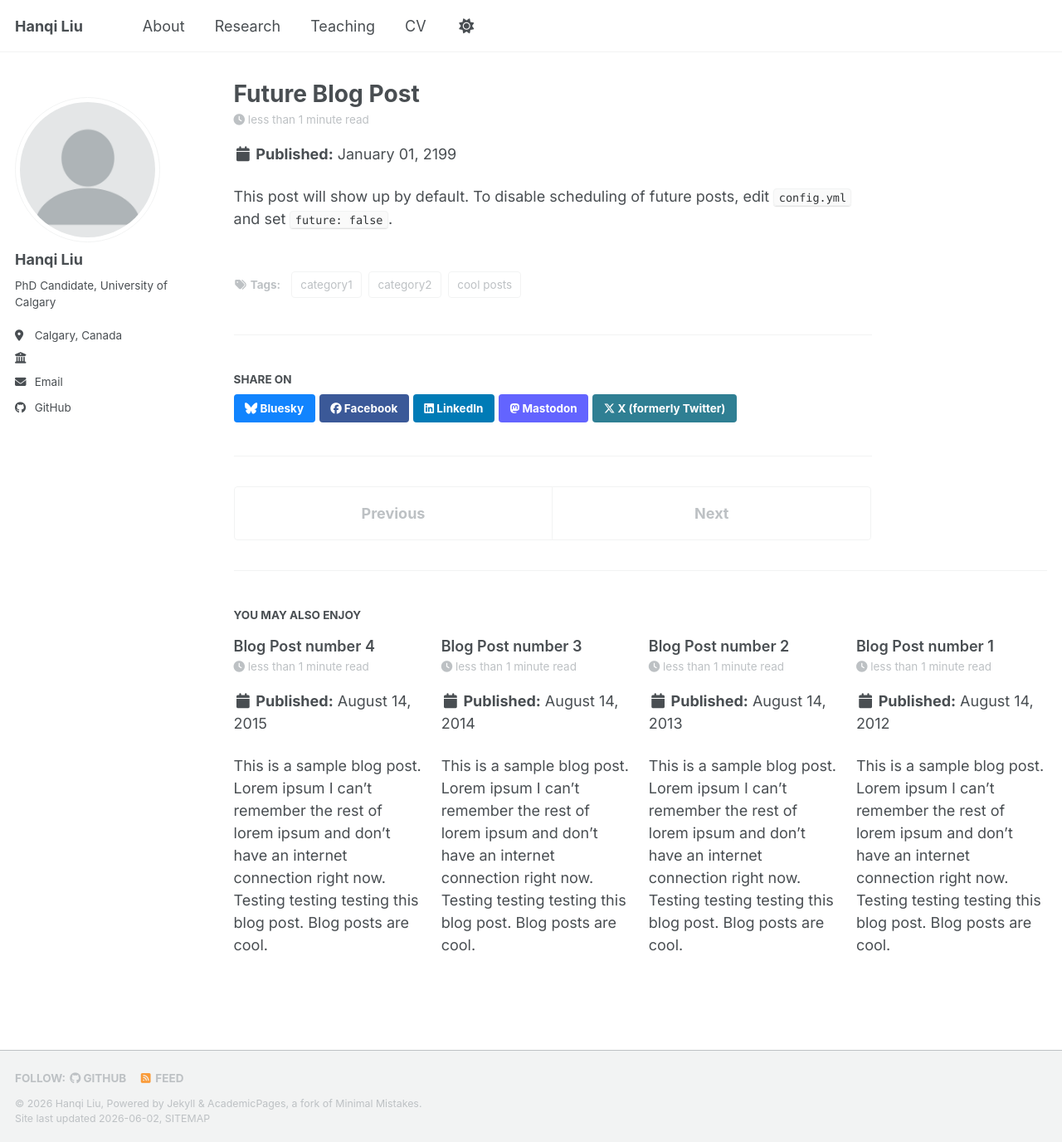
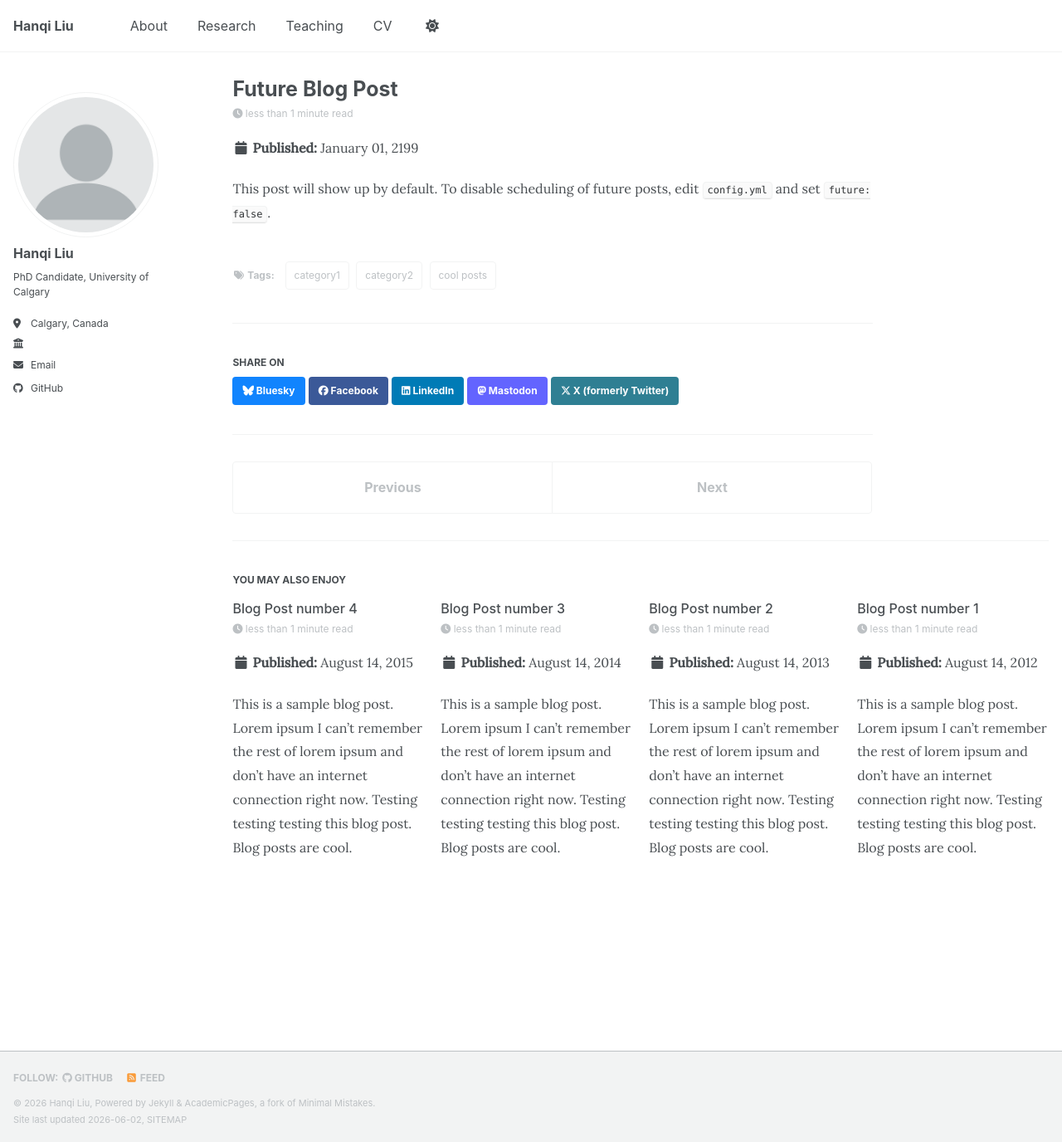
Before and after one commit to hanqi-liu-econ/hanqi-liu-econ.github.io, a Jekyll site: the page built from _posts/2199-01-01-future-post.md, in a window 1280 px wide and 1376 px high. Shown: the whole window at 83% size. Built offline with Jekyll 4.4.1, drawn with Linux system fonts in a browser that asks for light colours; a script bundle is joined from its source files by our own code; library files that are not in the unit come from our copies.

Commit message:
Update _custom.scss

```diff
--- a/_sass/_custom.scss
+++ b/_sass/_custom.scss
@@ -1,8 +1,15 @@
-$sans-serif: "Inter", -apple-system, BlinkMacSystemFont, "Segoe UI", sans-serif;
-$global-font-family: $sans-serif;
+$serif: "Lora", Georgia, "Times New Roman", serif;
+$global-font-family: $serif;
 
 body {
-  font-family: $sans-serif;
+  font-family: $serif;
+  font-size: 16px;
+  line-height: 1.8;
+}
+
+.page__content {
+  font-size: 16px;
+  line-height: 1.8;
 }
 
 a {
@@ -18,11 +25,10 @@ a:hover {
 
 .archive__item-title {
   font-size: 1em;
-  font-weight: 600;
+  font-weight: 500;
   margin-top: 1em;
   margin-bottom: 0.2em;
 }
-
 .archive__item-title,
 .archive__item-title a,
 .archive__item-title a:hover {
```
